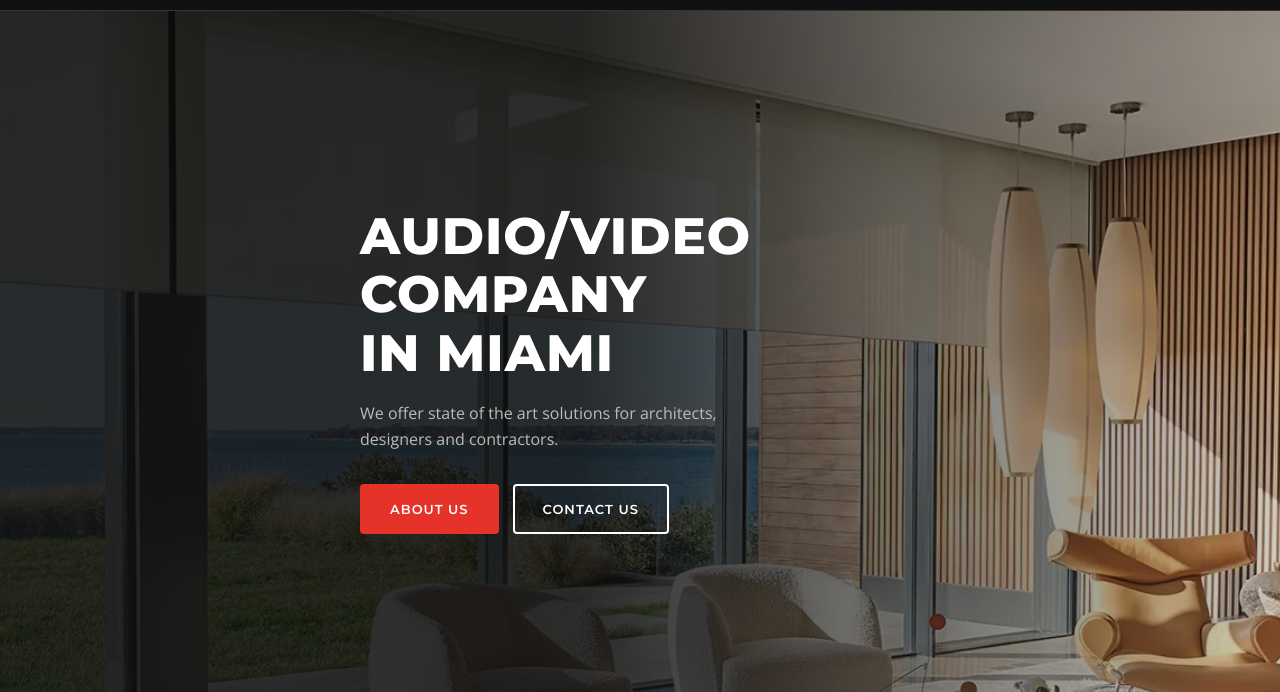
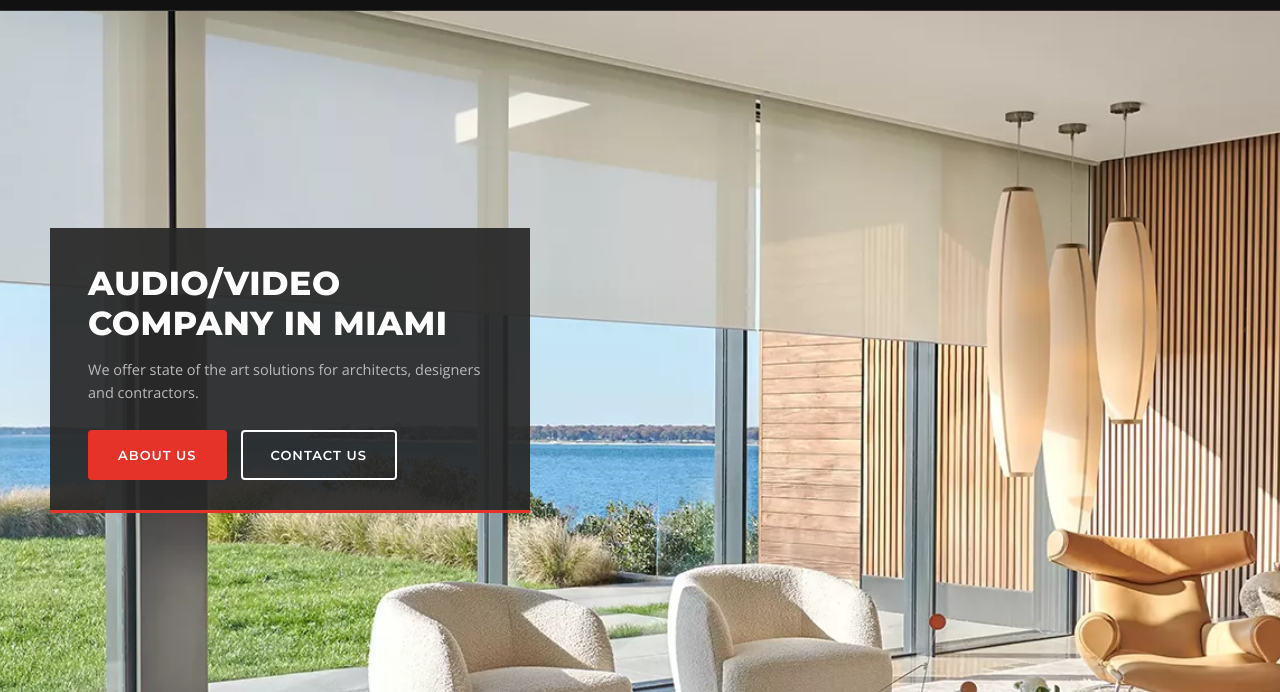
Before and after one commit to rafaalexander2-sys/kilian-smarthomes, a website: page index.html in a window 1280 px wide. Shown: the part 108-800 px from the top of the page. Drawn offline with nearby package versions, Linux system fonts and the light colour scheme; no server answers; files whose address does not match are found by name.

Commit message:
fix: hero box styling - solid grey box, no gradient, smaller text, red bottom line

```diff
--- a/css/style.css
+++ b/css/style.css
@@ -187,33 +187,32 @@ img { max-width: 100%; display: block; }
   inset: 0;
   background-size: cover;
   background-position: center;
-  background-attachment: fixed;
-}
-.hero-overlay {
-  position: absolute;
-  inset: 0;
-  background: linear-gradient(to right, rgba(10,10,10,0.85) 45%, rgba(10,10,10,0.2));
 }
 .hero-content {
   position: relative;
   z-index: 1;
-  max-width: 560px;
-  padding: 60px 0;
+  width: 100%;
 }
-.hero-content h1 {
+.hero-box {
+  max-width: 480px;
+  background: rgba(38, 38, 38, 0.92);
+  padding: 36px 38px 30px;
+  border-bottom: 3px solid var(--red);
+}
+.hero-box h1 {
   font-family: var(--font);
-  font-size: clamp(28px, 4vw, 52px);
+  font-size: clamp(24px, 2.6vw, 34px);
   font-weight: 800;
-  line-height: 1.15;
-  margin-bottom: 18px;
+  line-height: 1.2;
+  margin-bottom: 14px;
   color: var(--white);
   text-transform: uppercase;
-  letter-spacing: 1px;
+  letter-spacing: 0.5px;
 }
-.hero-content p {
+.hero-box p {
   color: var(--grey);
-  font-size: 16px;
-  margin-bottom: 32px;
+  font-size: 14.5px;
+  margin-bottom: 26px;
   line-height: 1.6;
 }
 .hero-btns { display: flex; gap: 14px; flex-wrap: wrap; }
--- a/index.html
+++ b/index.html
@@ -46,13 +46,14 @@
   <!-- ── HERO ──────────────────────────────────────────────── -->
   <section class="hero" id="home">
     <div class="hero-bg" style="background-image:url('images/hero.webp')"></div>
-    <div class="hero-overlay"></div>
     <div class="container hero-content">
-      <h1>AUDIO/VIDEO COMPANY<br>IN MIAMI</h1>
-      <p>We offer state of the art solutions for architects,<br>designers and contractors.</p>
-      <div class="hero-btns">
-        <a href="#about" class="btn btn-red">About Us</a>
-        <a href="#contact" class="btn btn-outline">Contact Us</a>
+      <div class="hero-box">
+        <h1>AUDIO/VIDEO COMPANY IN MIAMI</h1>
+        <p>We offer state of the art solutions for architects, designers and contractors.</p>
+        <div class="hero-btns">
+          <a href="#about" class="btn btn-red">About Us</a>
+          <a href="#contact" class="btn btn-outline">Contact Us</a>
+        </div>
       </div>
     </div>
   </section>
```
